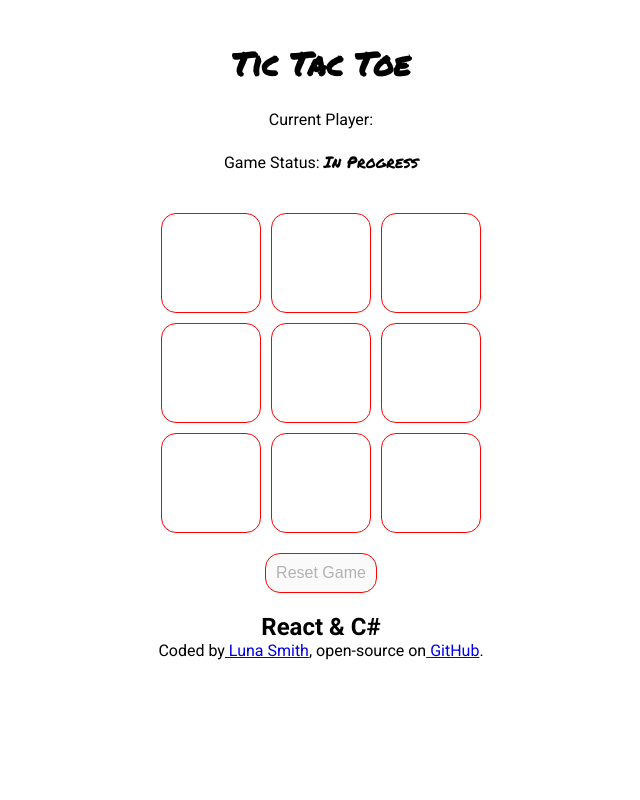
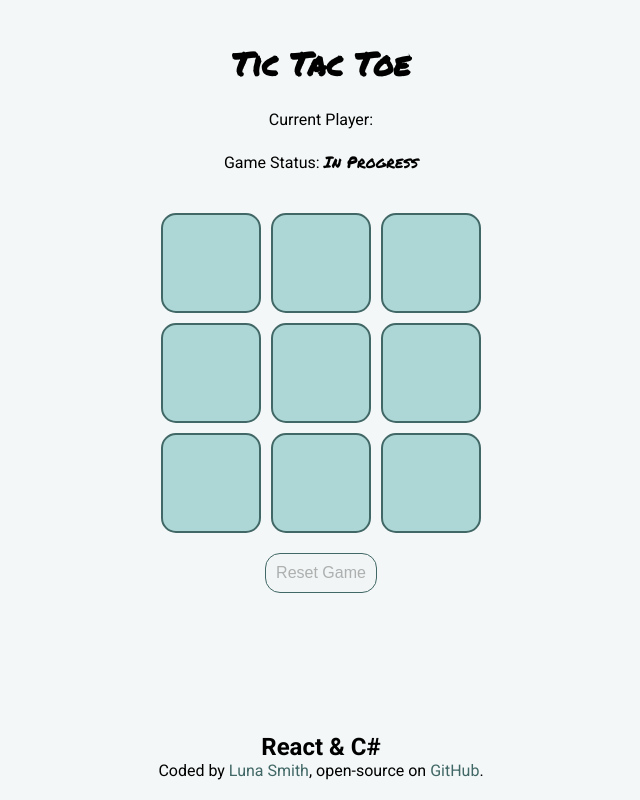
Before and after one commit to Lu-Smith/tic_tac_toe_csharp_react, a React (Vite) app in the folder frontend/: page / in a window 1280 px wide. Shown: the whole page, without its empty margins (319-959 px from the left). Built offline with nearby package versions, Linux system fonts and the light colour scheme; no server answers.

Commit message:
Updated App.css

```diff
--- a/frontend/src/App.css
+++ b/frontend/src/App.css
@@ -3,14 +3,18 @@
 body {
   font-family: "Roboto", sans-serif;
   text-align: center;
+  width: 100vw;
+  height: 100vh;
 }
 
 .App {
+  width: 100vw;
+  height: 100vh;
   display: flex;
   flex-direction: column;
-  justify-content: center;
   align-items: center;
   gap: 20px;
+  background-color: hsl(180, 22%, 96%);
 
   h1 {
     font-size: 2em;
@@ -27,8 +31,8 @@ body {
   .cell {
     margin-top: 20px;
     padding: 10px;
-    font-size: 16px;
-    border: 1px solid red;
+    font-size: 36px;
+    border: 2px solid hsl(178, 23%, 33%);
     border-radius: 15px;
     display: flex;
     flex-direction: column;
@@ -36,6 +40,11 @@ body {
     align-items: center;
     width: 100px;
     height: 100px;
+    background-color: hsl(179, 34%, 76%);
+  }
+
+  .cell:hover {
+    background-color: hsl(179, 34%, 86%);
   }
 }
 
@@ -48,5 +57,19 @@ button {
   padding: 10px;
   font-size: 16px;
   border-radius: 15px;
-  border: 1px solid red;
+  border: 1px solid hsl(178, 23%, 33%);
 }
+
+footer {
+  position: fixed;
+  bottom: 20px;
+}
+
+a {
+  text-decoration: none;
+  color: hsl(178, 23%, 33%);
+}
+
+a:hover {
+  color: hsl(178, 23%, 53%);
+}
```
